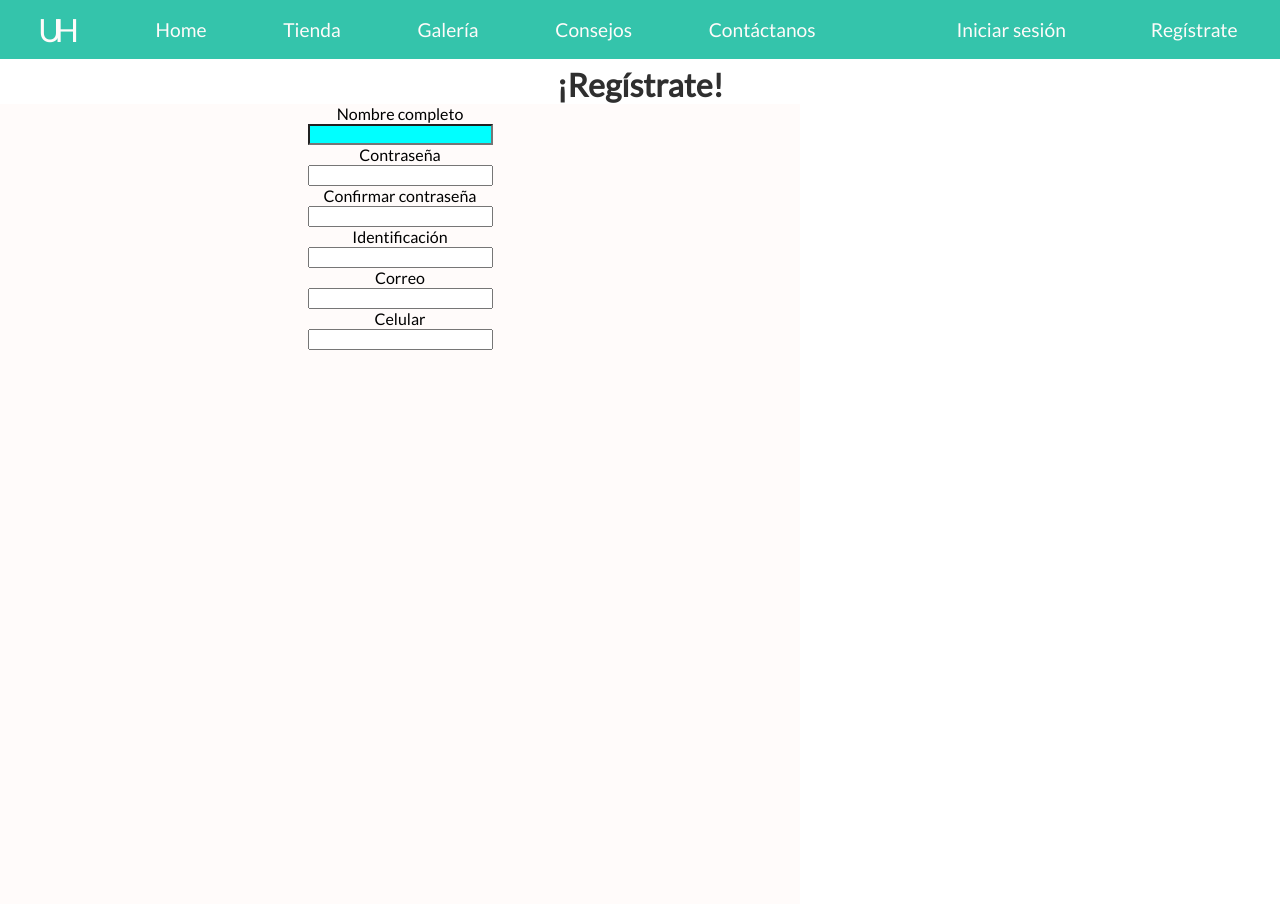
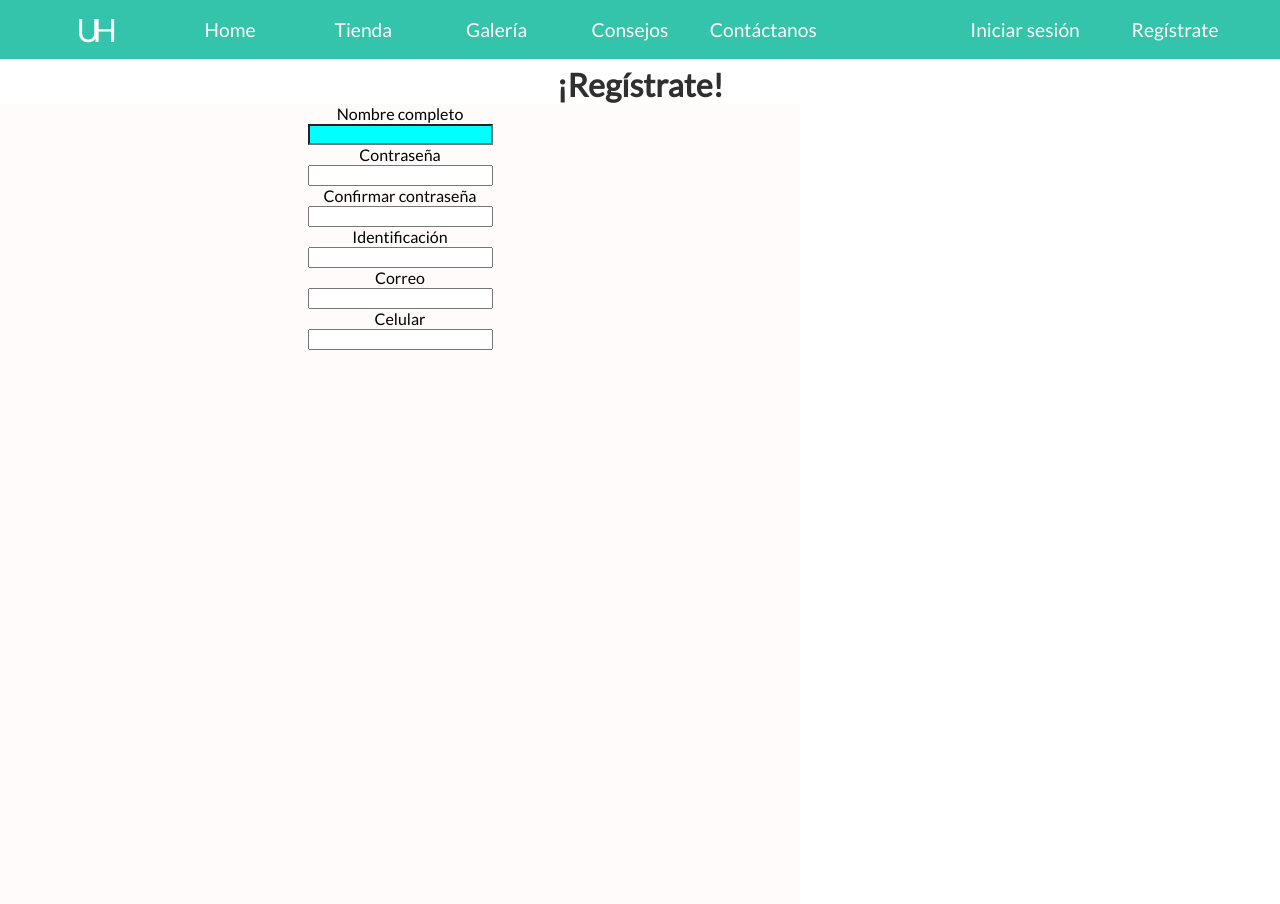
Before and after one commit to yeissonpigo/urbanohome, a Django app: page /register/ in a window 1280 px wide. Run offline with Django 3.2, Linux system fonts and the light colour scheme.

Commit message:
navbar done. Still need to change the name when user logged in

```diff
--- a/store/static/store/styles/header.css
+++ b/store/static/store/styles/header.css
@@ -132,7 +132,9 @@ body {
     .navbar__father {
         display: flex;
         position: fixed;
+        justify-content: space-around;
         width: 100%;
+        background-color: #34C4AB;
     }
 
     .options {
@@ -140,6 +142,7 @@ body {
         align-items: center;
         position: relative;
         width: 70%;
+        max-width: 800px;
         margin-top: 0;
         justify-content: space-around;
     }
@@ -151,6 +154,7 @@ body {
         align-items: center;
         position: relative;
         width: 30%;
+        max-width: 300px;
         justify-content: space-around;
     }
 
@@ -158,4 +162,25 @@ body {
         animation: initial;
         transform: translateX(0%);
     }
+
+    .navbar li {
+        width: 108px;
+        height: 100%;
+    }
+
+    .navbar.session li{
+        width: 120px;
+        height: 100%;
+    }
+
+    .center__div {
+        width: 100%;
+        height: 100%;
+        display: flex;
+        align-items: center;
+    }
+
+    .navbar li a{
+        width: 100%;
+    }
 }
--- a/store/templates/store/base.html
+++ b/store/templates/store/base.html
@@ -26,34 +26,52 @@
         </li>
     </ul>
     <div class="navbar__father">
+
             <ul class="navbar options slide" id="navbar">
                 <li class="item">
+                    <div class="center__div">
                         <a href="#" class="logo">UH</a>
+                    </div>
                 </li>
                 <li class="item">
+                    <div class="center__div">
                         <a href="#">Home</a>
+                    </div>
                 </li>
                 <li class="item">
+                    <div class="center__div">
                         <a href="#">Tienda</a>
+                    </div>
                 </li>
                 <li class="item">
+                    <div class="center__div">
                         <a href="#">Galería</a>
+                    </div>
                 </li>
                 <li class="item">
+                    <div class="center__div">
                         <a href="#">Consejos</a>
+                    </div>
                 </li>
                 <li class="item">
+                    <div class="center__div">
                         <a href="#">Contáctanos</a>
+                    </div>
                 </li>
             </ul>
             <ul class="navbar session slide" id="navbar_session">
                 <li>
+                    <div class="center__div">
                         <a href="#">Iniciar sesión</a>
+                    </div>
                 </li>
                 <li>
+                    <div class="center__div">
                         <a href="#">Regístrate</a>
+                    </div>
                 </li>
             </ul>
+
     </div>
 </header>
 
```
Lines whose indentation alone changed are shown as unchanged.
